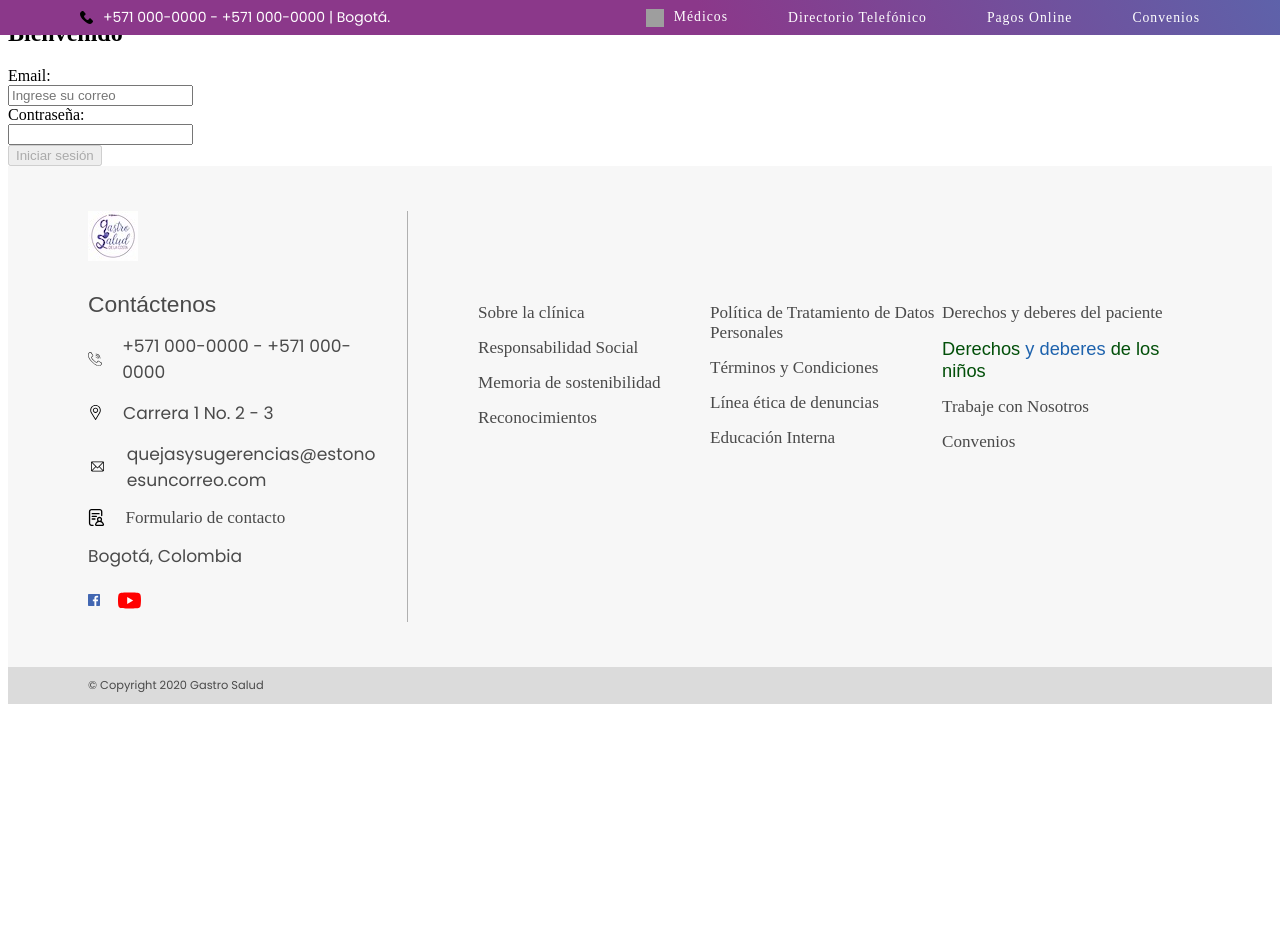
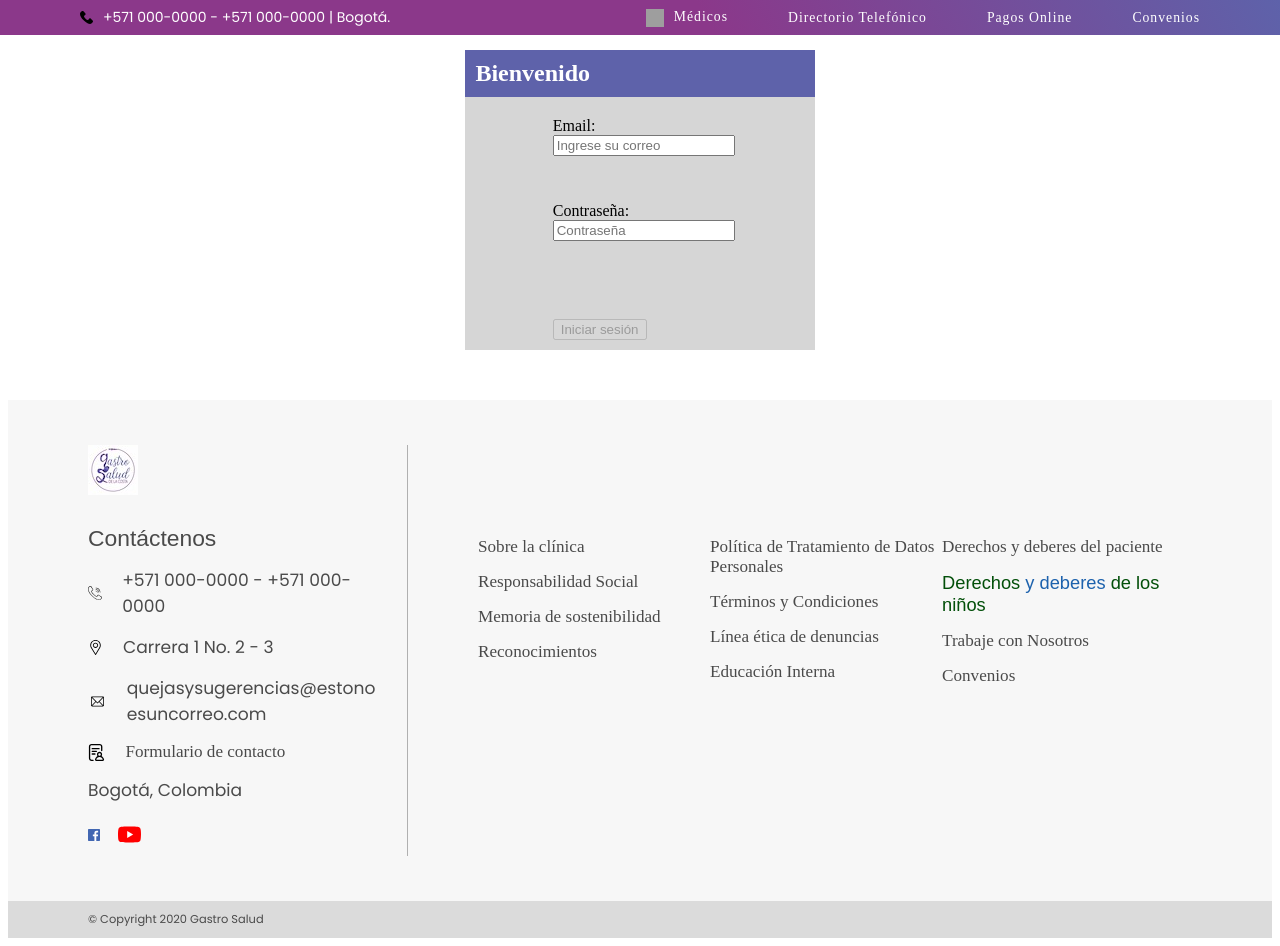
Before and after one commit to TG-CIS1930CP02/Health-Entity-Web, an Angular app in the folder health-entity-web/: page /login in a window 1280 px wide. Before the commit the page ends 800 px from the top, so only its background shows below. Built offline with nearby package versions, Linux system fonts and the light colour scheme; grey boxes are pictures that could not be loaded; a web font is replaced by a local one.

Commit message:
Implement login component

```diff
--- a/health-entity-web/src/app/app.component.css
+++ b/health-entity-web/src/app/app.component.css
@@ -0,0 +1,3 @@
+main {
+  margin: 50px;
+}
--- a/health-entity-web/src/app/shared/login/login.component.css
+++ b/health-entity-web/src/app/shared/login/login.component.css
@@ -0,0 +1,30 @@
+#loginbox {
+  background: #d6d6d6;
+  height: 300px;
+  position: relative;
+}
+#formbox {
+  width: 50%;
+}
+.center {
+  margin: auto;
+  width: 30%;
+}
+h2 {
+  background-color: #5E62AA;
+  color: white;
+  padding: 10px;
+}
+.errorCampo {
+  color: red;
+}
+input {
+  width: 100%;
+}
+button {
+  position: absolute;
+  bottom: 10px;
+}
+.box {
+  height: 85px;
+}
--- a/health-entity-web/src/app/shared/login/login.component.html
+++ b/health-entity-web/src/app/shared/login/login.component.html
@@ -16,7 +16,7 @@
         <div>
           <label for="txtPassword">Contraseña: </label><br>
           <input type="password" id="txtPassword" required #txtPassword="ngModel" name="password"
-            [(ngModel)]="password">
+            [(ngModel)]="password" placeholder="Contraseña">
         </div>
         <div [hidden]="txtPassword.valid || !txtPassword.touched" class="errorCampo">
           Este campo es obligatorio
--- a/health-entity-web/src/app/shared/login/login.component.ts
+++ b/health-entity-web/src/app/shared/login/login.component.ts
@@ -1,6 +1,8 @@
 import { Component, OnInit } from '@angular/core';
 import { Router } from '@angular/router';
 import { LoginService } from '../../services/login.service';
+import { UserService } from 'app/services/user.service';
+import { User } from 'app/models/user';
 
 @Component({
   selector: 'app-login',
@@ -10,10 +12,9 @@ import { LoginService } from '../../services/login.service';
 
 export class LoginComponent implements OnInit {
 
-  constructor(private servicioLogin: LoginService, private router: Router) { }// , private userService: UserService) { }
+  constructor(private servicioLogin: LoginService, private router: Router, private userService: UserService) { }
 
-  // user: User = null;
-
+  user: User = null;
   email: string = null;
   password: string = null;
 
@@ -23,8 +24,15 @@ export class LoginComponent implements OnInit {
 
   login() {
     this.servicioLogin.login(this.email, this.password).subscribe(data => {
-      console.log('yeii');
       this.incorrectLogin = false;
+      this.userService.findByEmailPassword(this.email, this.password)
+        .subscribe(result => {
+          this.user = result;
+          // TODO navigate to home of the respective user using role
+        },
+        error => {
+          console.error(error);
+        });
     }, error => {
       this.incorrectLogin = true;
       console.error(error);
```
